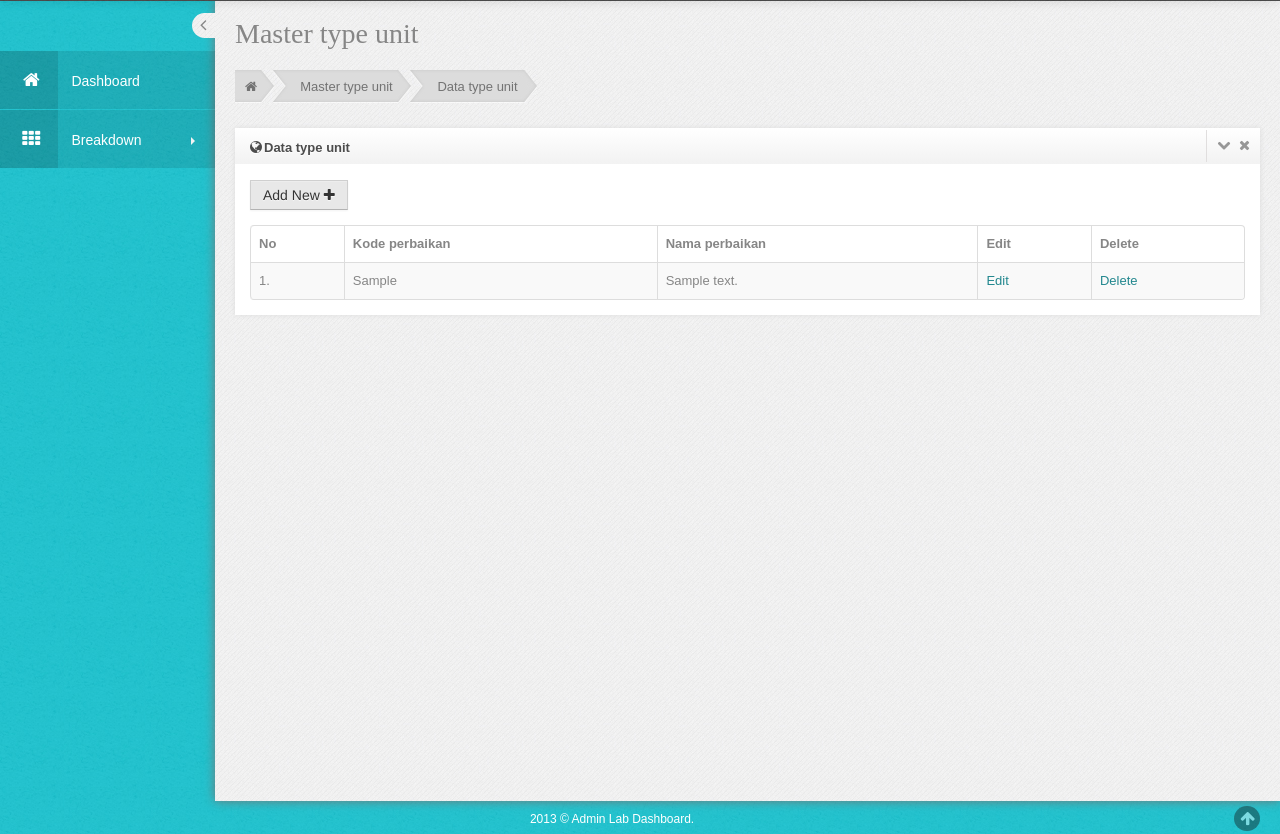
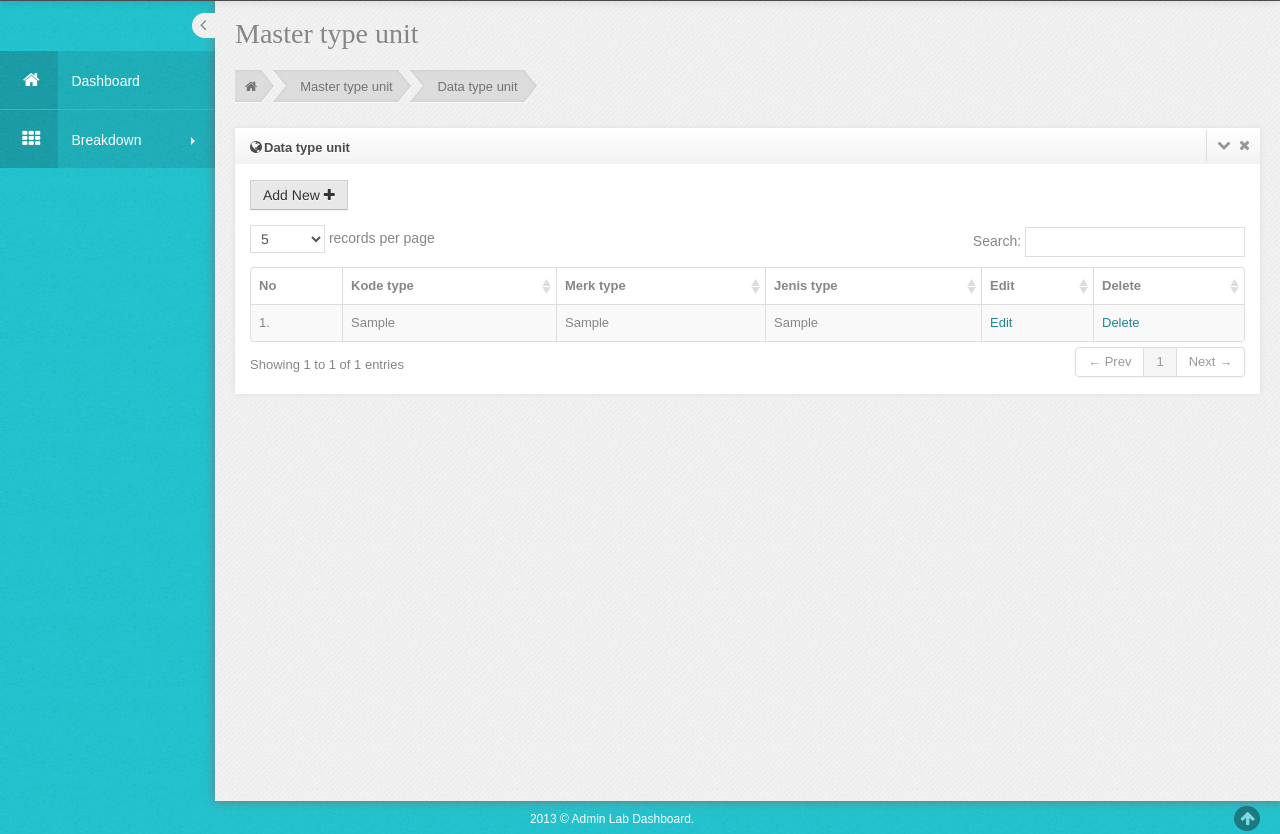
Before and after one commit to EgaBudimanItera/andini_breakdown, a CodeIgniter app: page /andini_breakdown/index.php/master_type_unit/index in a window 1280 px wide. Shown: the part 59-893 px from the top of the page. Run offline with CodeIgniter, Linux system fonts and the light colour scheme; tables that the repository leaves empty or names only in its code hold one stand-in row (values such as "Sample post"); some web fonts are replaced.

Commit message:
master type unit

```diff
--- a/application/controllers/Master_type_unit.php
+++ b/application/controllers/Master_type_unit.php
@@ -34,4 +34,107 @@ class Master_type_unit extends CI_Controller {
 		$this->load->view('template/wrapper', $data);
 	}
 
+	public function get_type_unit(){
+		$id = $this->input->post('kdunit', true);
+		$getdata = $this->Model->getdata('type_unit', array('id_type_unit' => $id));
+		echo json_encode($getdata->row());
+	}
+
+	public function save_type_unit(){
+		$kode_type = $this->input->post('kode_tipe_unit', true);
+		$merk_type = $this->input->post('merk_tipe_unit', true);
+		$jenis_type = $this->input->post('jenis_tipe_unit', true);
+
+		//cek kode unit
+		$cek = $this->Model->getdata('type_unit', array('kode_type' => $kode_type));
+		if($cek->num_rows() != 0){
+			$msg = array(
+				'status' => 'gagal',
+				'txt' => "<div class='alert alert-danger'>Maaf, kode type sudah digunakan..</div>",
+			);
+			echo json_encode($msg);
+			exit();
+		}
+
+		//definisi data to save
+		$data = array(
+			'kode_type' => $kode_type,
+			'merk_type' => $merk_type,
+			'jenis_type' => $jenis_type,
+
+		);
+
+		//save data
+		$simpan =  $this->Model->insertdata('type_unit', $data);
+
+		if($simpan){
+			$msg = array(
+				'status' => 'sukses',
+				'txt' => "<div class='alert alert-success'>Data berhasil disimpan</div>",
+			);
+			echo json_encode($msg);
+			exit();
+		}else{
+			$msg = array(
+				'status' => 'gagal',
+				'txt' => "<div class='alert alert-danger'>Maaf, data gagal disimpan</div>",
+			);
+			echo json_encode($msg);
+			exit();
+		}
+
+	}
+
+	public function update_type_unit(){
+		$kode_type = $this->input->post('kode_tipe_unit', true);
+		$merk_type = $this->input->post('merk_tipe_unit', true);
+		$jenis_type = $this->input->post('jenis_tipe_unit', true);
+		$data = array(
+			'kode_type' => $kode_type,
+			'merk_type' => $merk_type,
+			'jenis_type' => $jenis_type,
+		);
+
+		//save data
+		$simpan =  $this->Model->updatedata('type_unit',array('id_type_unit' => $this->input->post('idtypeunit', true)), $data);
+
+		if($simpan){
+			$msg = array(
+				'status' => 'sukses',
+				'txt' => "<div class='alert alert-success'>Data berhasil disimpan</div>",
+			);
+			echo json_encode($msg);
+			exit();
+		}else{
+			$msg = array(
+				'status' => 'gagal',
+				'txt' => "<div class='alert alert-danger'>Maaf, data gagal disimpan</div>",
+			);
+			echo json_encode($msg);
+			exit();
+		}
+	}
+
+	public function delete_type_unit(){
+		$kodeunit = $this->input->post('kdunit', true);
+		//delete data
+		$hapus =  $this->Model->removedata('type_unit',array('id_type_unit' => $kodeunit));
+
+		if($hapus){
+			$msg = array(
+				'status' => 'sukses',
+				'txt' => "<div class='alert alert-success'>Data berhasil dihapus</div>",
+			);
+			echo json_encode($msg);
+			exit();
+		}else{
+			$msg = array(
+				'status' => 'gagal',
+				'txt' => "<div class='alert alert-danger'>Maaf, data gagal dihapus</div>",
+			);
+			echo json_encode($msg);
+			exit();
+		}
+	}
+
 }
--- a/application/views/type_unit/data_type_unit.php
+++ b/application/views/type_unit/data_type_unit.php
@@ -39,7 +39,7 @@
                             <div class="portlet-body">
                                 <div class="clearfix">
                                     <div class="btn-group">
-                                        <button id="" class="btn green add_perbaikan">
+                                        <button id="" class="btn green add_type_unit">
                                             Add New <i class="icon-plus"></i>
                                         </button>
                                     </div>
@@ -50,8 +50,9 @@
                                     <thead>
                                     <tr>
                                         <th>No</th>
-                                        <th>Kode perbaikan</th>
-                                        <th>Nama perbaikan</th>
+                                        <th>Kode type</th>
+                                        <th>Merk type</th>
+                                        <th>Jenis type</th>
                                         <th>Edit</th>
                                         <th>Delete</th>
                                     </tr>
@@ -60,10 +61,11 @@
                                     <?php $no = 1;foreach($row->result() as $record){?>
                                     <tr class="">
                                         <td><?=$no++?>.</td>
-                                        <td><?=$record->kdperbaikan?></td>
-                                        <td><?=$record->keterangan?></td>
-                                        <td><a href="#" class="editdata" id="<?=$record->kdperbaikan?>">Edit</a></td>
-                                        <td><a href="#" class="deletedata" id="<?=$record->kdperbaikan?>">Delete</a></td>
+                                        <td><?=$record->kode_type?></td>
+                                        <td><?=$record->merk_type?></td>
+                                        <td><?=$record->jenis_type?></td>
+                                        <td><a href="#" class="editdata" id="<?=$record->id_type_unit?>">Edit</a></td>
+                                        <td><a href="#" class="deletedata" id="<?=$record->id_type_unit?>">Delete</a></td>
                                     </tr>
                                     <?php }?>
                                     </tbody>
@@ -78,3 +80,64 @@
          <!-- END PAGE CONTAINER-->
       </div>
       <!-- END PAGE -->
+
+<!-- Modal -->
+<div id="modal_type_unit" class="modal fade" role="dialog">
+  <div class="modal-dialog">
+
+    <!-- Modal content-->
+    <div class="modal-content">
+      <div class="modal-header">
+        <button type="button" class="close" data-dismiss="modal">&times;</button>
+        <h4 class="modal-title">Type unit</h4>
+      </div>
+      <div class="modal-body">
+        <form id="form_type_unit">
+          <div class="form-group">
+            <label>Kode type unit <small>(max. 5 char)</small></label>
+            <input type="hidden" name="aksitypeunit" id="aksitypeunit"/>
+            <input type="text" name="kode_tipe_unit" id="kode_tipe_unit" class="span12" required />
+            <input type="hidden" name="idtypeunit" id="idtypeunit"/>
+          </div>
+          <div class="form-group">
+            <label>Merk type unit </label>
+            <input type="text" name="merk_tipe_unit" id="merk_tipe_unit" class="span12" required/>
+          </div>
+          <div class="form-group">
+            <label>Jenis Type unit</label>
+            <input type="text" name="jenis_tipe_unit" id="jenis_tipe_unit" class="span12" required/>
+          </div>
+          <button type="submit" class="btn btn-success">Save</button>
+        </form>
+        <div id="notif_type_unit"></div>
+      </div>
+      <div class="modal-footer">
+        <button type="button" class="btn btn-default" data-dismiss="modal">Close</button>
+      </div>
+    </div>
+
+  </div>
+</div>
+
+<!-- Modal -->
+<div id="modal_type_unit_hapus" class="modal fade" role="dialog">
+  <div class="modal-dialog">
+
+    <!-- Modal content-->
+    <div class="modal-content">
+      <div class="modal-header">
+        <button type="button" class="close" data-dismiss="modal">&times;</button>
+        <h4 class="modal-title">Type unit</h4>
+      </div>
+      <div class="modal-body">
+        <p>Apakah anda yakin akan menghapus data ini?</p>
+        <button class="btn btn-danger btn-sm ya_hapus_type_unit">Ya</button> <button type="button" class="btn btn-sm btn-default" data-dismiss="modal">Tidak</button><br/><br/>
+        <div id="notif_type_unit_hapus"></div>
+      </div>
+      <div class="modal-footer">
+        <button type="button" class="btn btn-default" data-dismiss="modal">Close</button>
+      </div>
+    </div>
+
+  </div>
+</div>
--- a/application/views/type_unit/script.php
+++ b/application/views/type_unit/script.php
@@ -0,0 +1,103 @@
+<script type="text/javascript" src="assets/data-tables/jquery.dataTables.js"></script>
+<script type="text/javascript" src="assets/data-tables/DT_bootstrap.js"></script>
+<script src="<?=base_url()?>assets/js/table-editable.js"></script>
+
+<script>
+   jQuery(document).ready(function() {
+       TableEditable.init();
+   });
+   $(document).ready(function(e){
+		$(document).on('click', '.add_type_unit', function(e){
+			$('#modal_type_unit').modal();
+			$('#kode_tipe_unit').attr('readonly', false);
+			$('#aksitypeunit').val('tambah');
+			$('#form_type_unit')[0].reset();
+		});
+
+		$(document).on('click', '.editdata', function(e){
+			$('#modal_type_unit').modal();
+			$('#aksitypeunit').val('edit');
+			var id = $(this).attr('id');
+			$.ajax({
+				url: '<?=base_url()?>master_type_unit/get_type_unit',
+				type: 'POST',
+				data: 'kdunit='+id,
+				dataType: 'JSON',
+				success: function(msg){
+					$('#kode_tipe_unit').attr('readonly', true);
+					$('#kode_tipe_unit').val(msg.kode_type);
+					$('#merk_tipe_unit').val(msg.merk_type);
+					$('#jenis_tipe_unit').val(msg.jenis_type);
+					$('#idtypeunit').val(msg.id_type_unit);
+				}
+			});
+		});
+
+		$(document).on('submit', '#form_type_unit', function(e){
+			e.preventDefault();
+			$('#notif_type_unit').html('Loading...');
+			var data = $('#form_type_unit').serialize();
+			var aksi = $('#aksitypeunit').val();
+			if(aksi == 'tambah'){
+				$.ajax({
+					url: '<?=base_url()?>master_type_unit/save_type_unit',
+					type: 'POST',
+					data: data,
+					dataType: 'JSON',
+					success: function(msg){
+						if(msg.status == 'sukses'){
+							$('#notif_type_unit').html(msg.txt);
+							location.reload();
+						}else if(msg.status == 'gagal'){
+							$('#notif_type_unit').html(msg.txt);
+						}
+
+					}
+				});
+			}else if(aksi == 'edit'){
+				$.ajax({
+					url: '<?=base_url()?>master_type_unit/update_type_unit',
+					type: 'POST',
+					data: data,
+					dataType: 'JSON',
+					success: function(msg){
+						if(msg.status == 'sukses'){
+							$('#notif_type_unit').html(msg.txt);
+							location.reload();
+						}else if(msg.status == 'gagal'){
+							$('#notif_type_unit').html(msg.txt);
+						}
+
+					}
+				});
+			}
+
+		});
+
+		$(document).on('click', '.deletedata', function(e){
+			e.preventDefault();
+			$('#modal_type_unit_hapus').modal();
+			var id = $(this).attr('id');
+			$(document).on('click', '.ya_hapus_type_unit', function(e){
+				e.preventDefault();
+				$('#notif_type_unit_hapus').html('Loading...');
+				$.ajax({
+					url: '<?=base_url()?>master_type_unit/delete_type_unit',
+					type: 'POST',
+					data: 'kdunit='+id,
+					dataType: 'JSON',
+					success: function(msg){
+						if(msg.status == 'sukses'){
+							$('#notif_type_unit_hapus').html(msg.txt);
+							location.reload();
+						}else if(msg.status == 'gagal'){
+							$('#notif_type_unit_hapus').html(msg.txt);
+						}
+
+					}
+				});
+			});
+		});
+
+	});
+</script>
```
